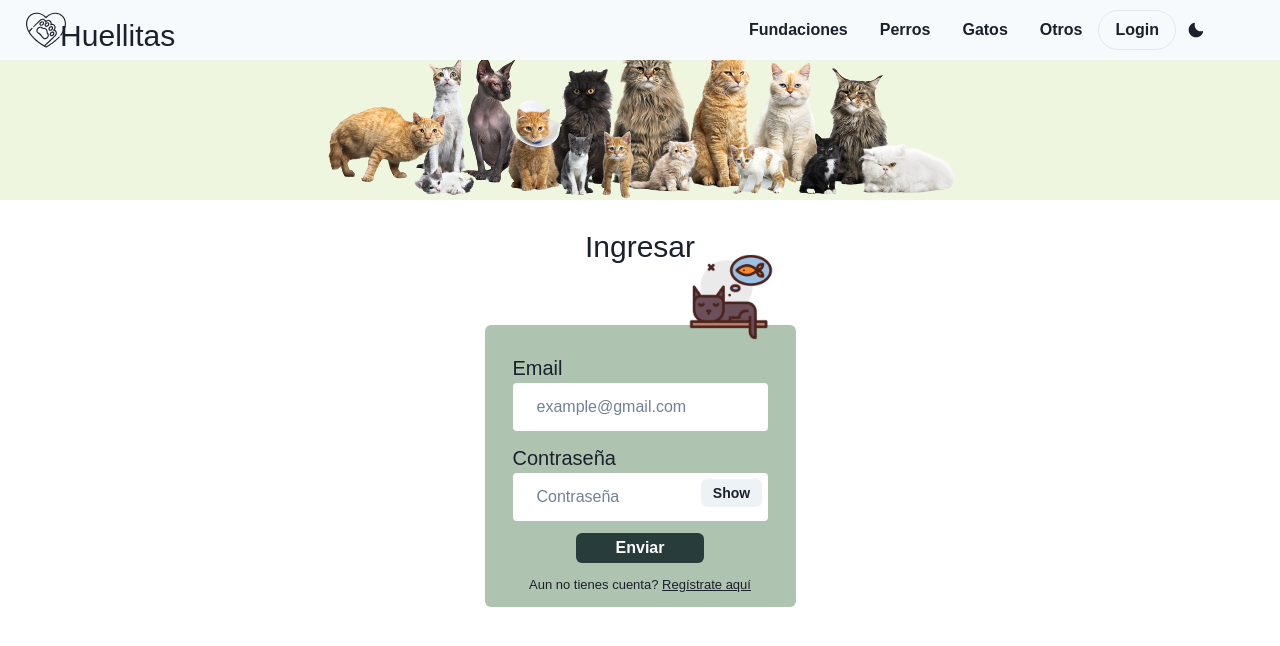
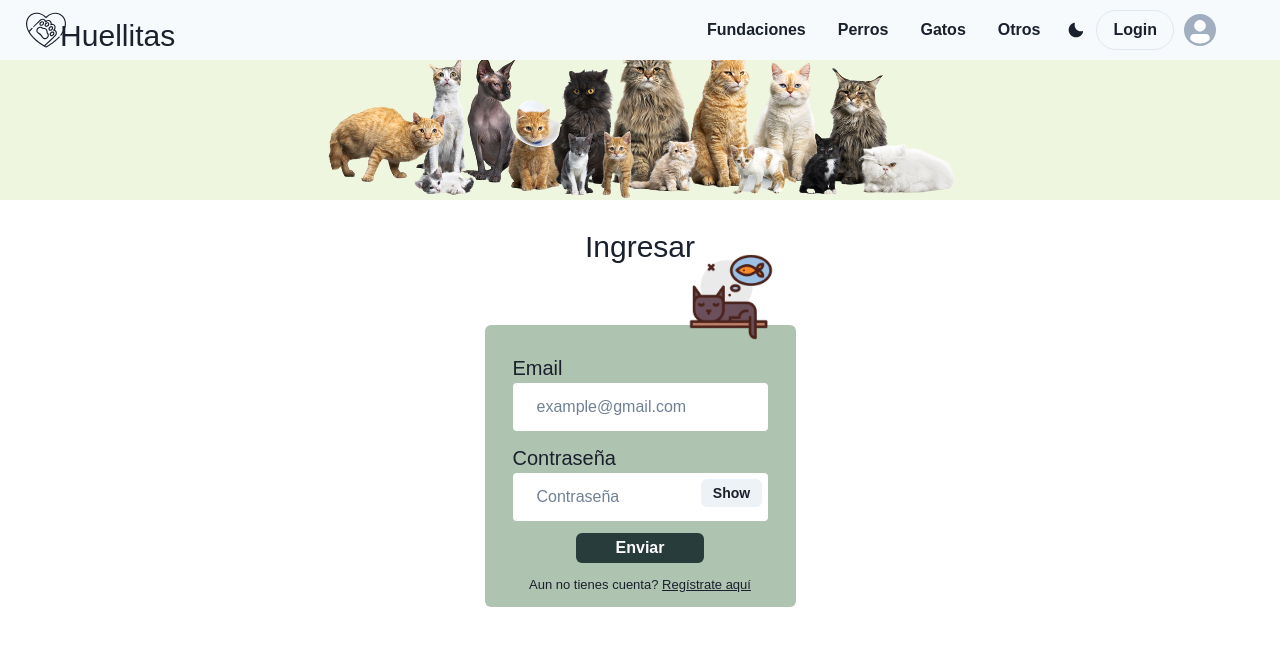
Before and after one commit to No-Country/C8-G42, a Next.js app in the folder FRONT/: page /login in a window 1280 px wide. Shown: the top 646 px of the page. Built offline with nearby package versions, Linux system fonts and the light colour scheme; no server answers; a web font is replaced by a local one.

Commit message:
NEW FEATURE: User with avatar in Navbar

```diff
--- a/FRONT/components/Navbar/Navbar.jsx
+++ b/FRONT/components/Navbar/Navbar.jsx
@@ -1,17 +1,48 @@
-import { Box, Button, Flex, Text, useColorModeValue } from "@chakra-ui/react";
+import {
+  Box,
+  Flex,
+  Avatar,
+  Button,
+  Menu,
+  MenuButton,
+  MenuList,
+  MenuItem,
+  MenuDivider,
+  useDisclosure,
+  useColorModeValue,
+  Stack,
+  useColorMode,
+  Center,
+  Text,
+} from "@chakra-ui/react";
 import ToggleColorMode from "./theme/ToggleColorMode";
 import LogoBox from "../../Icons/Logo";
 import { useState, useEffect } from "react";
-import { fetchUserData } from "../../redux/api";
 import Link from "next/link";
 
-const Navbar = () => {
-
-  const [token, setToken] = useState("");
+import { useDispatch, useSelector } from "react-redux";
 
 
+const Navbar = () => {
+  const user = useSelector((state) => state.user.user);
+  const [token, setToken] = useState("");
+  const { colorMode, toggleColorMode } = useColorMode();
+  const { isOpen, onOpen, onClose } = useDisclosure();
+
+  const [isLogInClicked, setIsLogInClicked] = useState(false);
+  const [isLogOutClicked, setIsLogOutClicked] = useState(false);
+
+  const dispatch = useDispatch();
+
+  useEffect(() => {
+    if (isLogOutClicked) {
+      // dispatch(setIsOnlineUser(false));  // u s e r  redux
+      localStorage.setItem("token", null);
+    }
+  }, [isLogOutClicked]);
 
   return (
+    <>
       <Flex
         w="100%"
         h="60px"
@@ -23,7 +54,7 @@ const Navbar = () => {
         direction="row"
         justifyContent="space-between"
         alignItems="center"
-      cursor="pointer"
+      // cursor="pointer"
       >
         <Flex pos="relative" pl="2%" alignItems="center">
           <Flex pos="absolute" w="35%">
@@ -41,14 +72,52 @@ const Navbar = () => {
             <Button bg="inherit">Perros</Button>
             <Button bg="inherit">Gatos</Button>
             <Button bg="inherit">Otros</Button>
-          {/* <Button variant='outline' borderRadius="30px">Login</Button> */}
-          <Button variant="outline" borderRadius="30px">
-            <Link href="/api/auth/login">Login</Link>
+            <ToggleColorMode />
+            {user ?
+              <Button variant="outline" borderRadius="30px" onClick={() => { setIsLogOutClicked(true); }}>
+                <a href="/api/auth/logout">Logout</a>
               </Button>
-          <ToggleColorMode />
+              : <Button variant="outline" borderRadius="30px">
+                <a href="/api/auth/login">Login</a>
+              </Button>
+            }
+            <Menu>
+              <MenuButton
+                as={Button}
+                rounded={'full'}
+                variant={'link'}
+                cursor={'pointer'}
+                minW={0}>
+                <Avatar
+                  size={'sm'}
+                  marginStart={'10px'}
+                  src={user?.avatar}
+                />
+              </MenuButton>
+              {user &&
+                <MenuList alignItems={'center'}>
+                  <br />
+                  <Center>
+                    <Avatar
+                      size={'2xl'}
+                      src={user.avatar}
+                    />
+                  </Center>
+                  <br />
+                  <Center>
+                    <p>{user.firstName} {user.lastName}</p>
+                  </Center>
+                  <br />
+                  <MenuDivider />
+                  <MenuItem>Your Servers</MenuItem>
+                  <MenuItem>Account Settings</MenuItem>
+                  <MenuItem onClick={() => { setIsLogOutClicked(true); }}><a href="/api/auth/logout">Logout</a></MenuItem>
+                </MenuList>}
+            </Menu>
           </Flex>
         </Flex>
       </Flex>
+    </>
   );
 };
 
```
Lines whose indentation alone changed are shown as unchanged.
